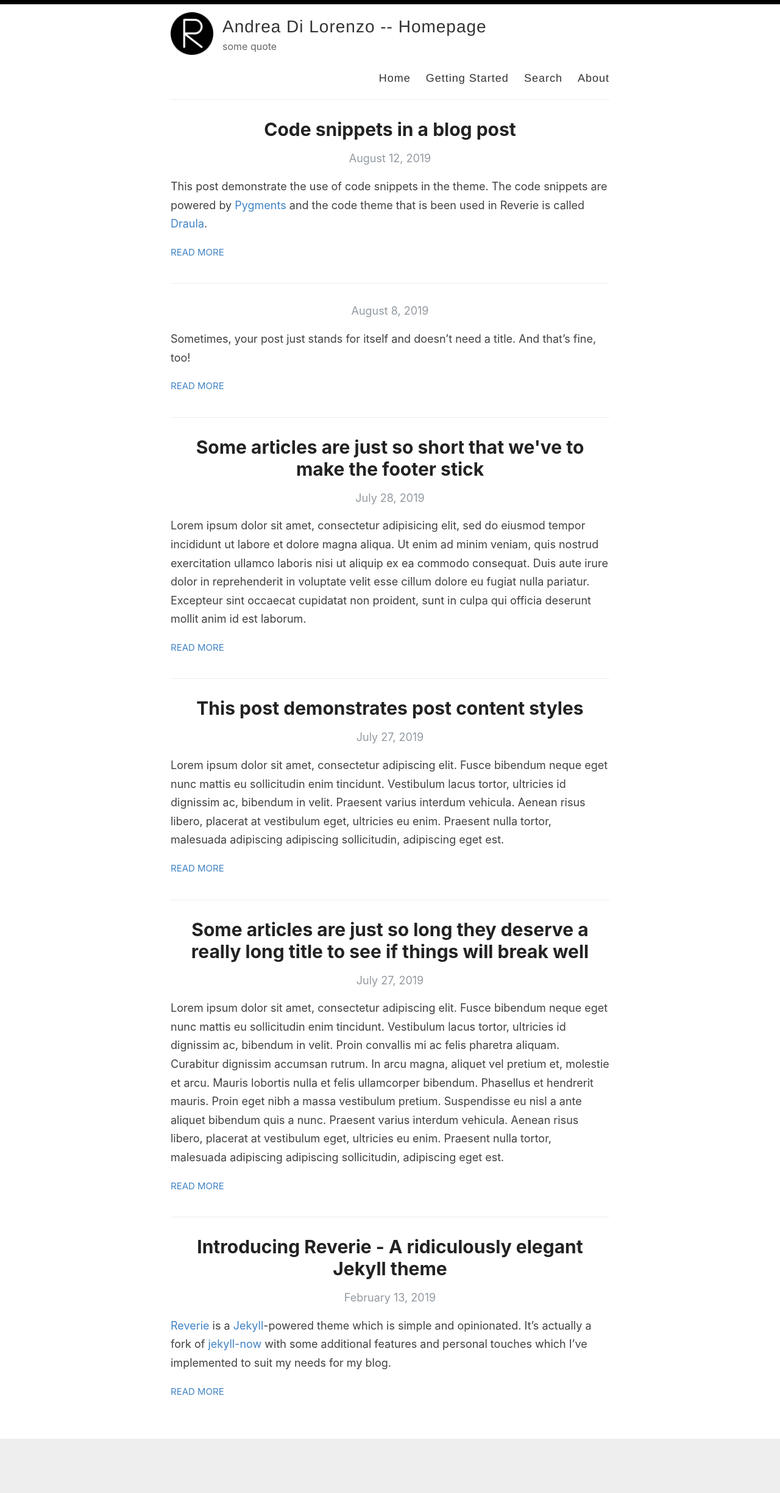
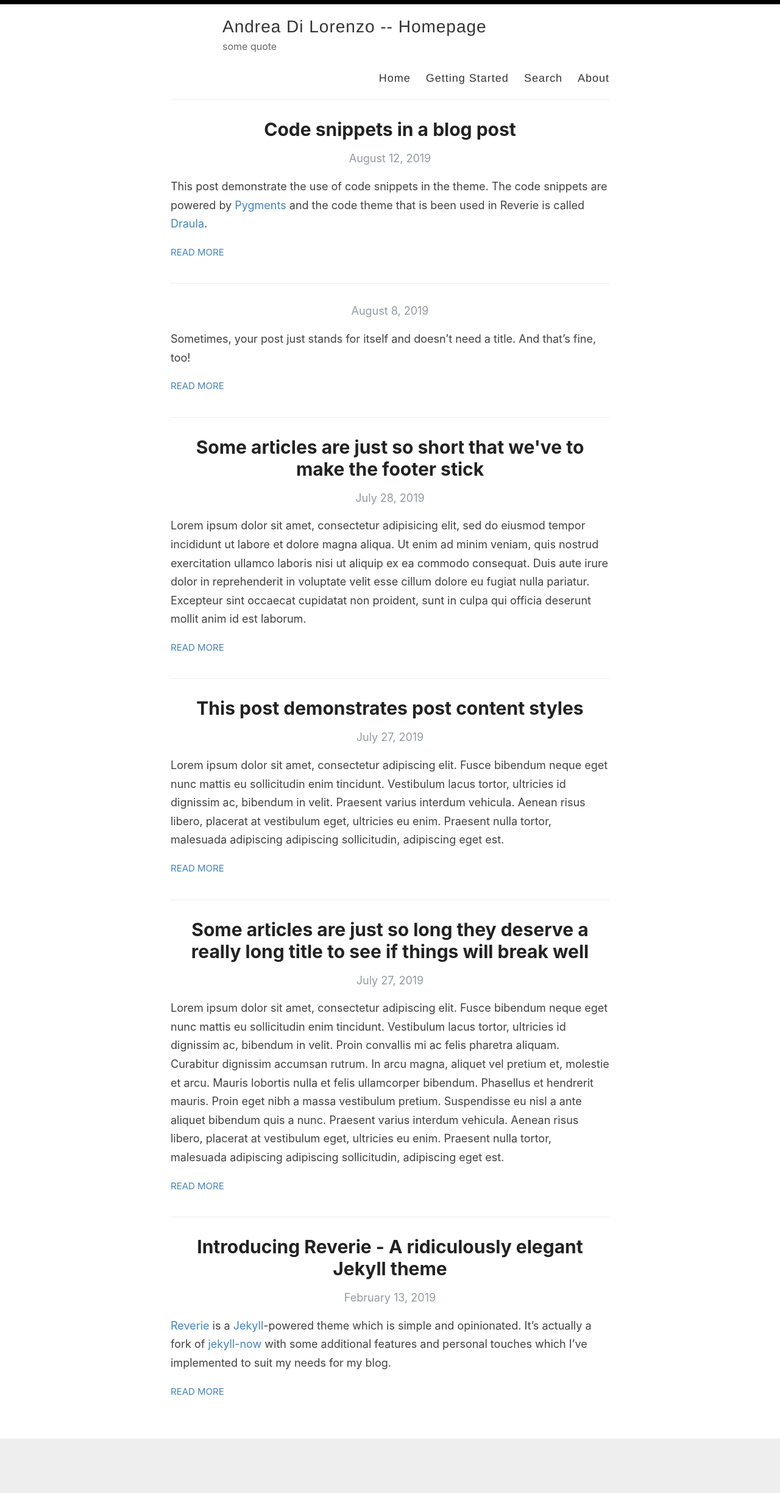
Before and after one commit to anddil/anddil.github.io, a Jekyll site: the page built from index.html, in a window 1280 px wide. Shown: the whole page at 61% size. Built offline with Jekyll 4.4.1, drawn with Linux system fonts in a browser that asks for light colours; the list of posts is cut into pages by our own code.

Commit message:
Update _config.yml

```diff
--- a/_config.yml
+++ b/_config.yml
@@ -12,7 +12,7 @@ name: Andrea Di Lorenzo -- Homepage
 description: some quote
 
 # URL of your avatar or profile pic (you could use your GitHub profile pic)
-avatar: /images/reverie.png
+# avatar: /images/reverie.png
 
 #
 # Flags below are optional
```
